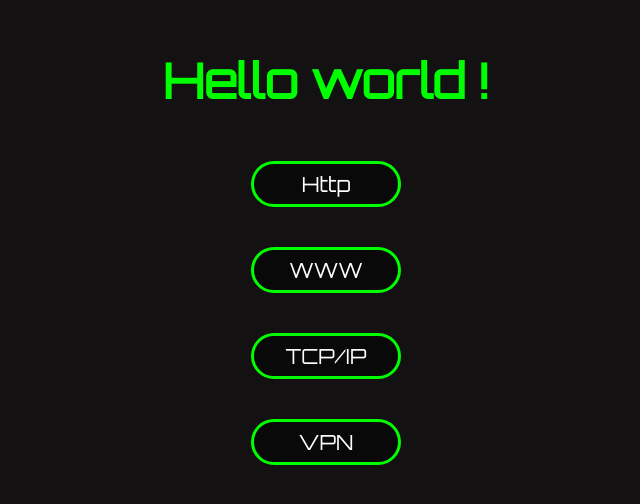
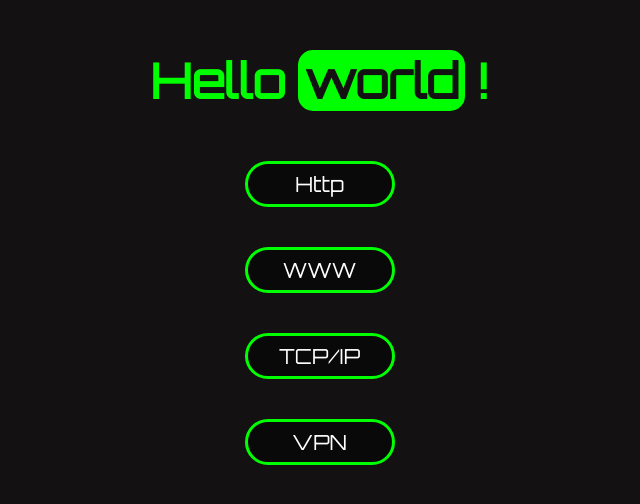
Before and after one commit to VCTRdvlpr/hello-world, a React (Create React App) app: page / in a window 1280 px wide. Shown: the top 504 px of the page, without its empty margins (314-954 px from the left). Built offline with nearby package versions, Linux system fonts and the light colour scheme.

Commit message:
content update

```diff
--- a/src/App.css
+++ b/src/App.css
@@ -33,11 +33,21 @@ body{
   color: #00FF00;
   text-align: center;
   font-family: 'Orbitron', sans-serif;
+  width: 99vw;
+  height: 100vh;
 }
 
 h1{
   padding: 50px;
   font-size: 3em;
+}
+
+#title-color{
+  background-color: #00FF00;
+  color: #131111;
+  padding: 0 6px;
+  border-radius: 15px;
+  font-weight: bold;
 }
 
 .nav-align{
@@ -68,6 +78,10 @@ h1{
   transition: 0.15s ease-in-out;
 }
 
+.navBtnStyle:active{
+  scale: 1.1;
+}
+
 .content-align{
   margin-top: 30px;
 }
--- a/src/App.tsx
+++ b/src/App.tsx
@@ -27,7 +27,7 @@ function App() {
 
   return (
     <div>
-      <h1>Hello world !</h1>
+      <h1>Hello <span id='title-color'>world</span> !</h1>
       <nav>
         <ul className='nav-align'>
           <li>
```
